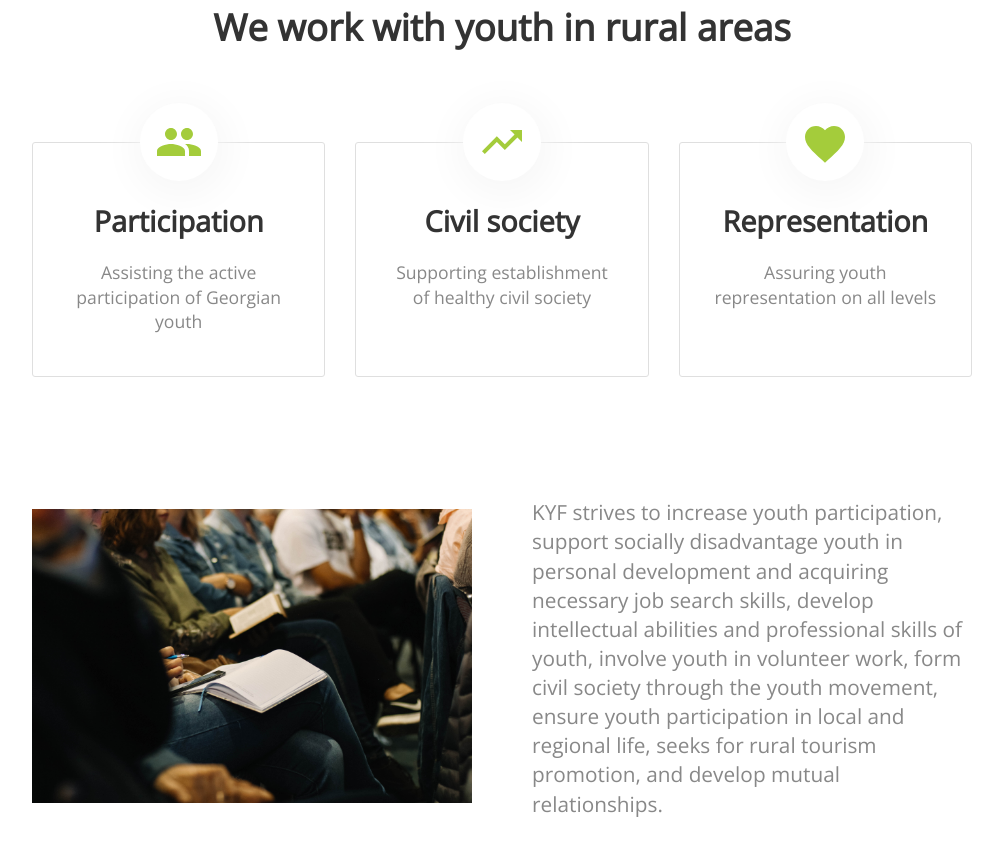
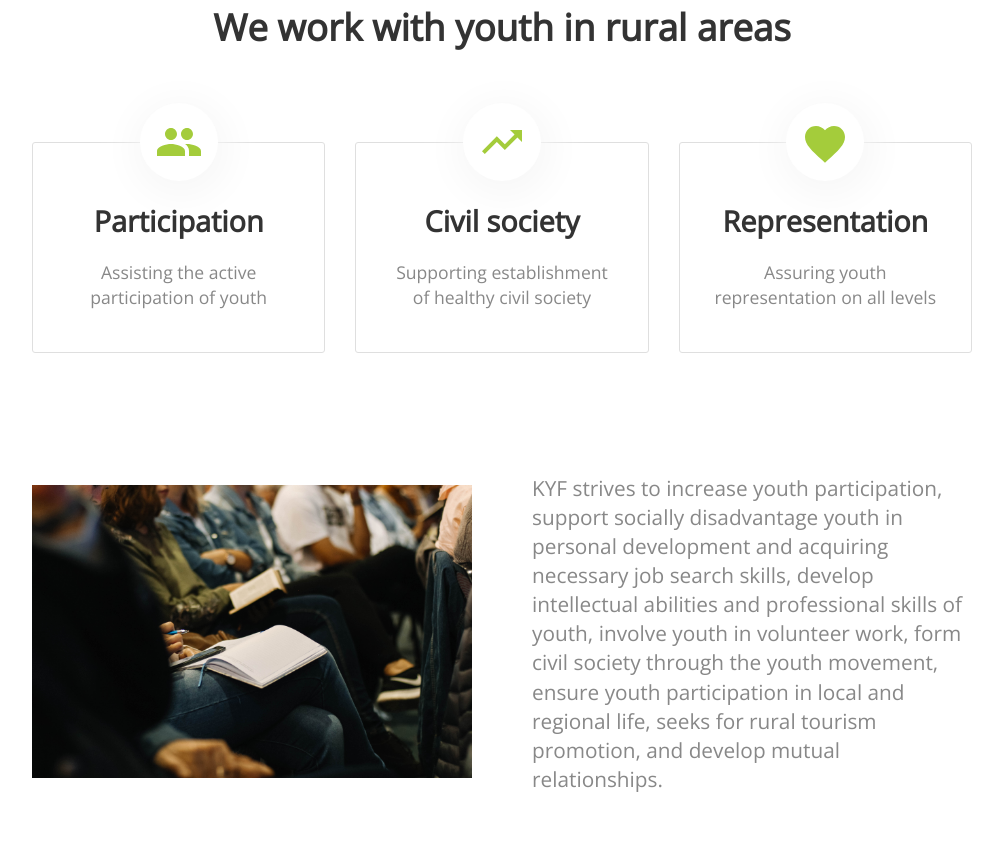
Before and after one commit to kakhetifund/kakhetifund.github.io, a Jekyll site: the page built from index.html, in a window 1280 px wide and 900 px high, scrolled down 738 px. Shown: the top 856 px of the window, without its empty margins (138-1141 px from the left). Built offline with Jekyll 4.4.1, drawn with Linux system fonts in a browser that asks for light colours; nearby versions of some CDN libraries.

Commit message:
Update index.html

```diff
--- a/index.html
+++ b/index.html
@@ -26,7 +26,7 @@ title: KYF
 		<li>
 			<div class="image">{% include icons/site.html icon="population" %}</div>
 			<h3 class="editable">Participation</h3>
-			<p class="editable"> Assisting the active participation of Georgian youth</p>
+			<p class="editable"> Assisting the active participation of youth</p>
 		</li>
 
 		<li>
```
